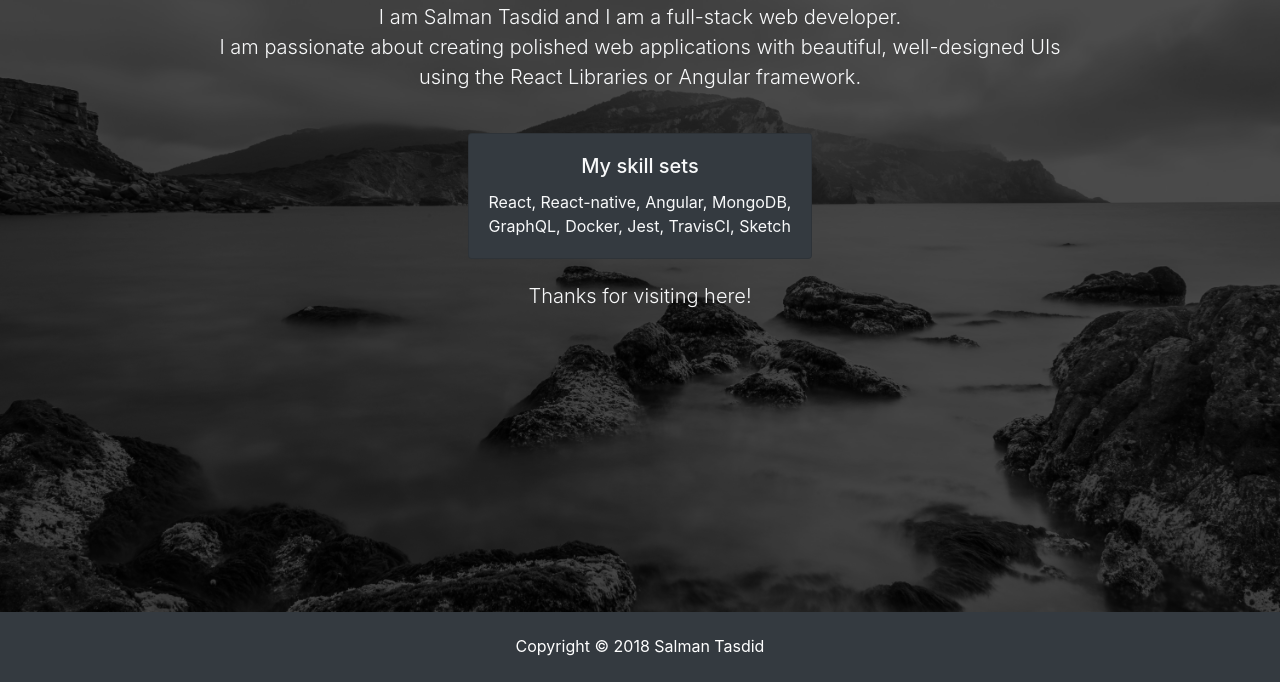
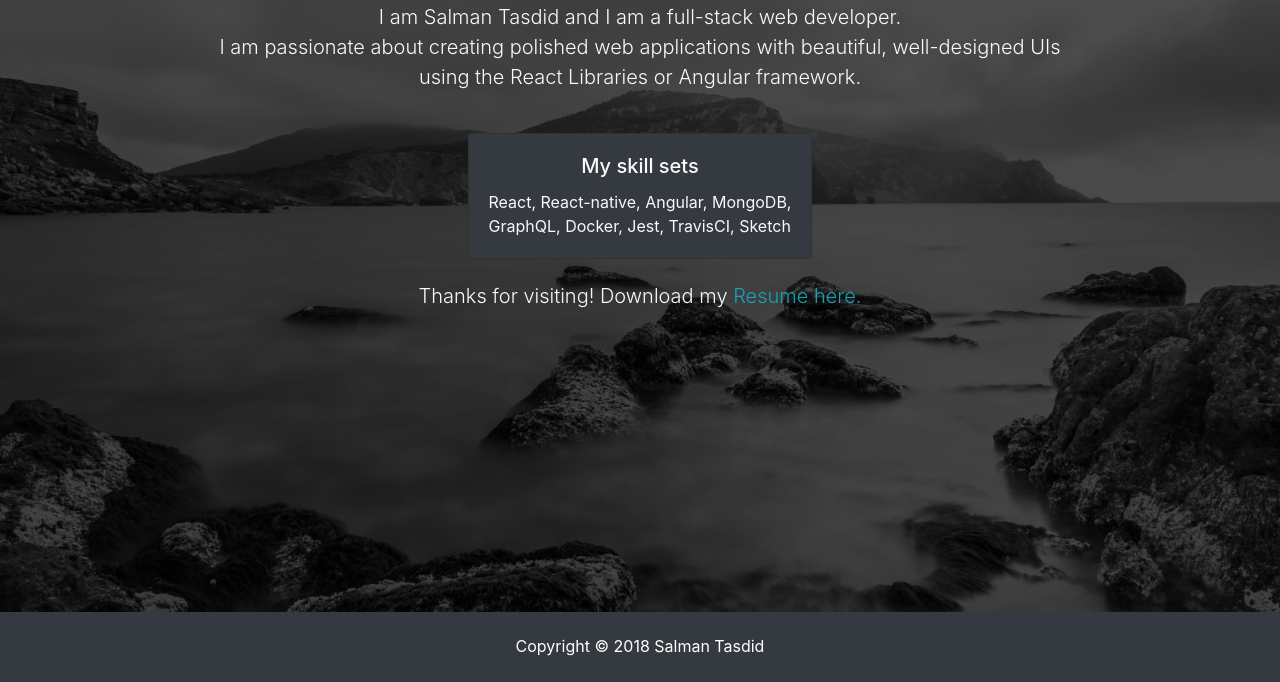
Before and after one commit to Tasdid/tasdid.github.io, a plain HTML site: page index.html in a window 1280 px wide. Shown: the part 244-926 px from the top of the page. Drawn offline with nearby package versions, Linux system fonts and the light colour scheme.

Commit message:
paragraph fix

```diff
--- a/index.html
+++ b/index.html
@@ -44,7 +44,9 @@
             </div>
           </div>
           <div class="col-md-12 text-center">
-            <h5 class="lead">Thanks for visiting here!</h5>
+            <h5 class="lead">Thanks for visiting! Download my
+              <a class="text-info" href="./img/cv.pdf" download >Resume here.</a>
+            </h5>
           </div>
         </div>
       </div>
```
Also changed, not shown: 2 other files.
